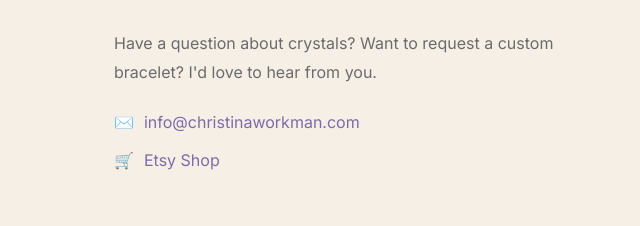
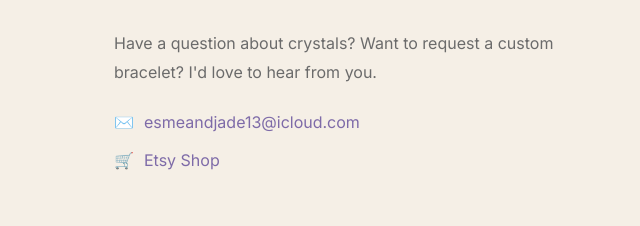
Before and after one commit to christinaworkmanpottery-droid/esme-and-jade, a plain HTML site: page public/index.html in a window 1280 px wide. Shown: the part 6831-7057 px from the top of the page, 0-640 px from the left. Drawn offline with nearby package versions, Linux system fonts and the light colour scheme.

Commit message:
Update contact email to esmeandjade13@icloud.com

```diff
--- a/public/index.html
+++ b/public/index.html
@@ -244,7 +244,7 @@
         <div class="contact-info">
           <p>Have a question about crystals? Want to request a custom bracelet? I'd love to hear from you.</p>
           <div class="contact-details">
-            <div class="contact-detail"><span>✉️</span> <a href="mailto:info@christinaworkman.com">info@christinaworkman.com</a></div>
+            <div class="contact-detail"><span>✉️</span> <a href="mailto:esmeandjade13@icloud.com">esmeandjade13@icloud.com</a></div>
             <div class="contact-detail"><span>🛒</span> <a href="https://www.etsy.com/shop/EvolvingDesignStudio" target="_blank" rel="noopener">Etsy Shop</a></div>
           </div>
         </div>
```
